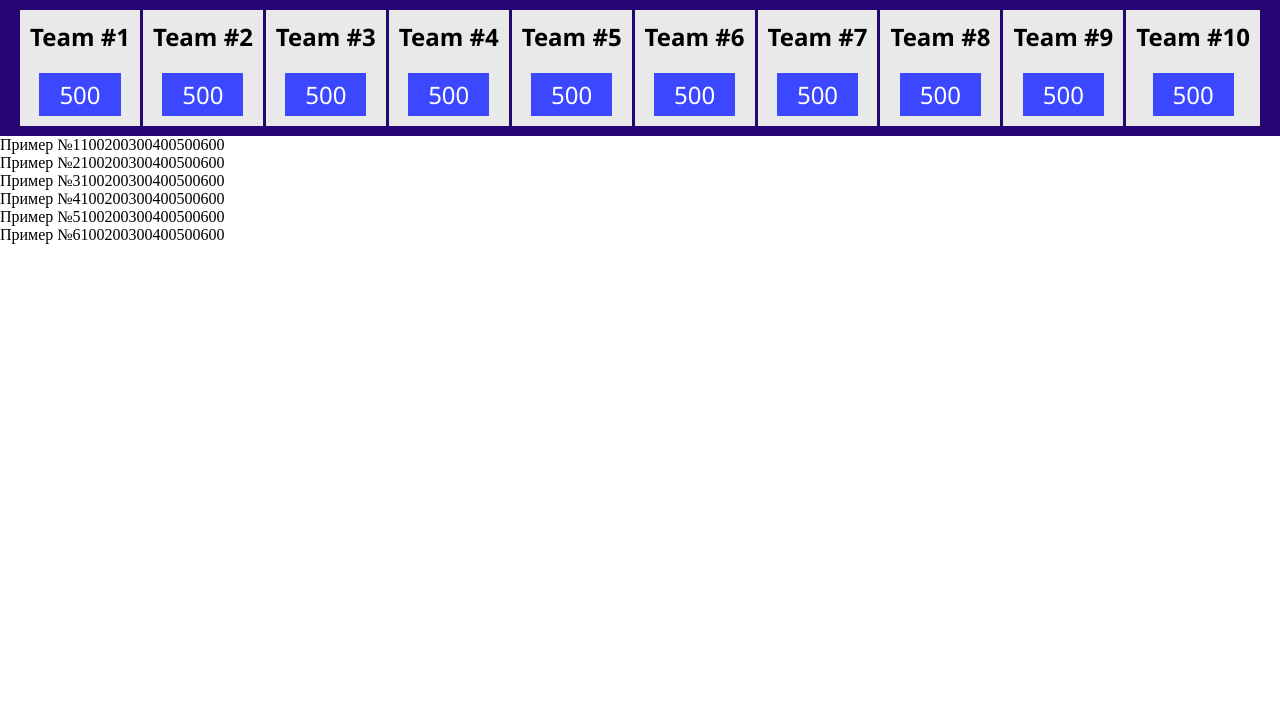
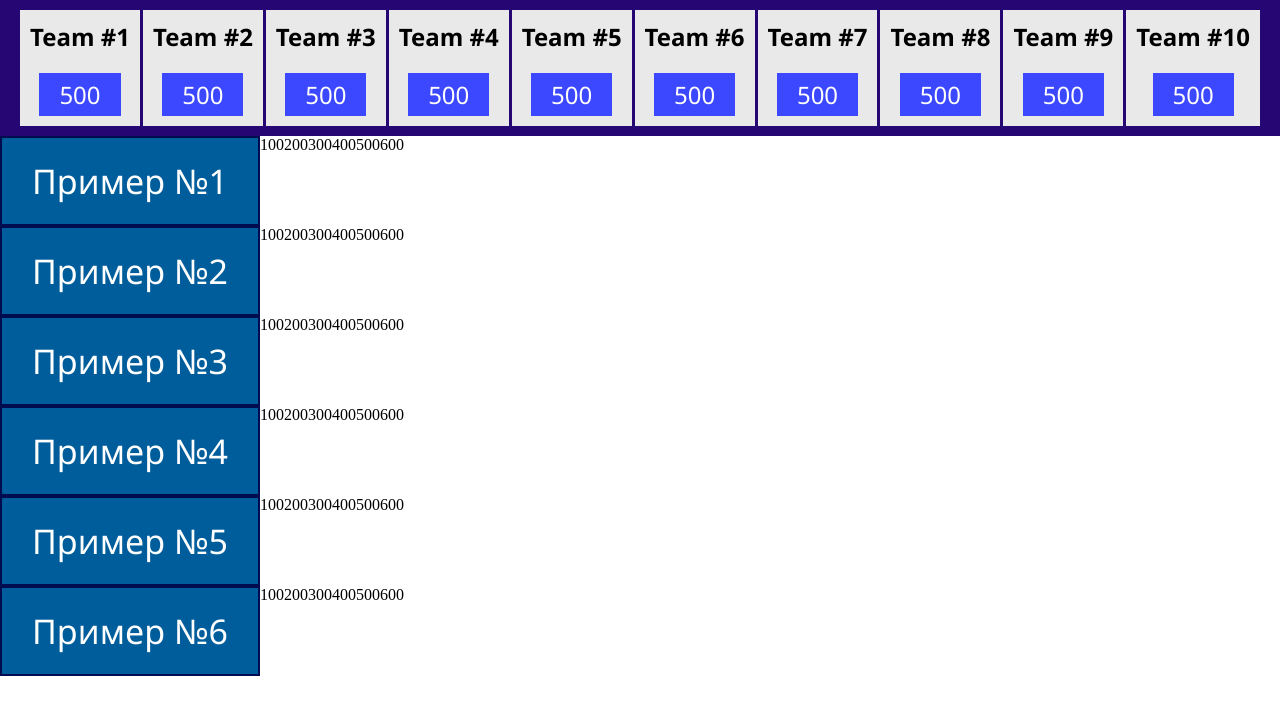
Before and after one commit to BaitemirAsanbaev/own-game, a plain HTML site: page index.html in a window 1280 px wide. Drawn offline with Linux system fonts and the light colour scheme.

Commit message:
stylized questions type

```diff
--- a/style.css
+++ b/style.css
@@ -38,6 +38,14 @@ body{
     display: flex;
     flex-direction: column;
 }
+.type-item{
+    color: #fff;
+    background-color: rgb(0, 93, 155);
+    font-family: 'Segoe UI', Tahoma, Geneva, Verdana, sans-serif;
+    font-size: 34px;
+    padding: 20px 30px;
+    border: 2px solid rgb(0, 12, 80);
+}
 .questions{
     display: grid;
     grid-template-columns: 1fr 1fr 1fr 1fr 1fr 1fr;
```
